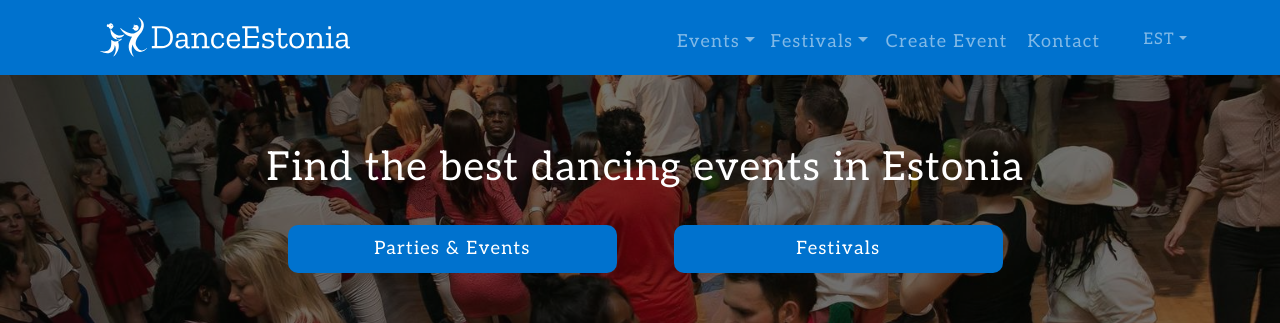
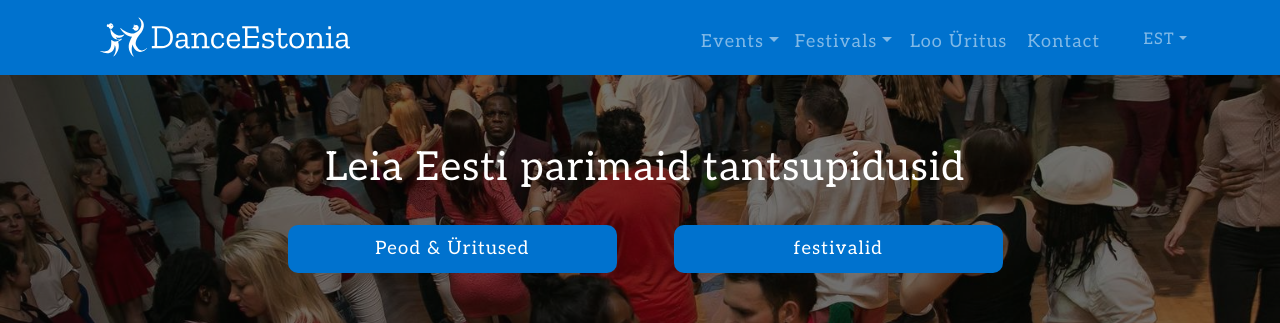
Before and after one commit to rrorrolfo/danceEstoniaClient, a React (Create React App) app in the folder client/: page /events in a window 1280 px wide. Shown: the top 323 px of the page. Built offline with nearby package versions, Linux system fonts and the light colour scheme; no server answers.

Commit message:
Added translations texts to header and jumbotron

```diff
--- a/client/src/components/header/index.jsx
+++ b/client/src/components/header/index.jsx
@@ -63,7 +63,7 @@ const Header = ({ translatedText, selectedLang, setLanguage }) => {
                     to="/events"
                     onClick={() => handleClick('events')}
                   >
-                    {translatedText.header.all}
+                    {translatedText.general.all}
                   </NavLink>
                 </li>
                 <li>
@@ -112,7 +112,7 @@ const Header = ({ translatedText, selectedLang, setLanguage }) => {
                     onClick={() => handleClick()}
                     to="/festivals"
                   >
-                    {translatedText.header.all}
+                    {translatedText.general.all}
                   </NavLink>
                 </li>
                 <li>
@@ -148,7 +148,7 @@ const Header = ({ translatedText, selectedLang, setLanguage }) => {
               Shop
             </NavLink> */}
             <NavLink to="/createEvent" className="main-nav-link">
-              Create Event
+              {translatedText.header.createEvent}
             </NavLink>
             <NavLink to="/contact" className="main-nav-link">
               {translatedText.header.contact}
--- a/client/src/components/jumbotron/index.jsx
+++ b/client/src/components/jumbotron/index.jsx
@@ -4,46 +4,30 @@ import { NavLink } from 'react-router-dom';
 import PropTypes from 'prop-types';
 import './jumbotron.css';
 
-const MainJumbotron = ({ category, match }) => {
-  /**
-   * @param string cat Category selected, one of ["events", "festivals"]
-   * @param string style dancing style selected
-   */
-  const displayTitle = (cat = null, style = null) => {
-    switch (cat) {
-      case 'events':
-        return `Find the best ${style} ${cat} in Estonia`;
-
-      case 'festivals':
-        return `Find the best ${style} ${cat} in Europe`;
-
-      default:
-        return `Find the best dancing ${category} in Estonia`;
-    }
-  };
+const MainJumbotron = ({ category, translatedText }) => {
   const simpleTitle = () =>
     category === 'events'
-      ? 'Find the best dancing events in Estonia'
-      : 'Find the best dancing festivals in Europe';
+      ? translatedText.jumbotron.titleEvents
+      : translatedText.jumbotron.titleFestivals;
   return (
     <Jumbotron className="main-jumbotron">
       <div className="overlay" />
       <Container className="welcoming-wrapper">
-        <h1 className="welcoming-title">
-          {match
-            ? displayTitle(category, match.params.category)
-            : simpleTitle()}
-        </h1>
+        <h1 className="welcoming-title">{simpleTitle()}</h1>
         <Nav
           activeKey={`/${category}}`}
           as="ul"
           className="justify-content-center"
         >
           <Nav.Item as="li" className="category-cta">
-            <NavLink to="/events">Parties & Events</NavLink>
+            <NavLink to="/events">
+              {translatedText.general.partiesandEvents}
+            </NavLink>
           </Nav.Item>
           <Nav.Item as="li" className="category-cta">
-            <NavLink to="/festivals">Festivals</NavLink>
+            <NavLink to="/festivals">
+              {translatedText.general.festivals}
+            </NavLink>
           </Nav.Item>
         </Nav>
       </Container>
@@ -52,11 +36,14 @@ const MainJumbotron = ({ category, match }) => {
 };
 
 Jumbotron.propTypes = {
-  category: PropTypes.oneOf(['events', 'festivals'])
+  category: PropTypes.oneOf(['events', 'festivals']),
+  // eslint-disable-next-line react/forbid-prop-types
+  translatedText: PropTypes.object
 };
 
 Jumbotron.defaultProps = {
-  category: null
+  category: null,
+  translatedText: {}
 };
 
 export default MainJumbotron;
--- a/client/src/routes/EventsRoutes.jsx
+++ b/client/src/routes/EventsRoutes.jsx
@@ -1,3 +1,4 @@
+/* eslint-disable react/forbid-prop-types */
 import React from 'react';
 import { Route, Switch, Redirect } from 'react-router-dom';
 import PropTypes from 'prop-types';
@@ -12,7 +13,8 @@ const EventsRoutes = ({
   eventError,
   resetErrors,
   toggleLoader,
-  updateLoaderText
+  updateLoaderText,
+  translatedText
 }) => {
   return (
     <Switch>
@@ -21,7 +23,7 @@ const EventsRoutes = ({
         exact
         render={({ match }) => (
           <React.Fragment>
-            <MainJumbotron category="events" />
+            <MainJumbotron category="events" translatedText={translatedText} />
             <ResultsContainer
               topLevelMatch={match}
               category="events"
@@ -37,7 +39,11 @@ const EventsRoutes = ({
         exact
         render={({ match }) => (
           <React.Fragment>
-            <MainJumbotron category="events" match={match} />
+            <MainJumbotron
+              category="events"
+              match={match}
+              translatedText={translatedText}
+            />
             <ResultsContainer
               topLevelMatch={match}
               category="events"
@@ -73,18 +79,18 @@ const EventsRoutes = ({
 
 EventsRoutes.propTypes = {
   fetchSingleEvent: PropTypes.func.isRequired,
-  // eslint-disable-next-line react/forbid-prop-types
   singleEvent: PropTypes.object,
-  // eslint-disable-next-line react/forbid-prop-types
   eventError: PropTypes.object,
   resetErrors: PropTypes.func.isRequired,
-  toggleLoader: PropTypes.func
+  toggleLoader: PropTypes.func,
+  translatedText: PropTypes.object
 };
 
 EventsRoutes.defaultProps = {
   singleEvent: null,
   eventError: { status: 0 },
-  toggleLoader: null
+  toggleLoader: null,
+  translatedText: {}
 };
 
 export default EventsRoutes;
--- a/client/src/routes/FestivalsRoutes.jsx
+++ b/client/src/routes/FestivalsRoutes.jsx
@@ -1,3 +1,4 @@
+/* eslint-disable react/forbid-prop-types */
 import React from 'react';
 import { Route, Switch, Redirect } from 'react-router-dom';
 import PropTypes from 'prop-types';
@@ -12,7 +13,8 @@ const FestivalsRoutes = ({
   festivalError,
   resetFestivalsErrors,
   toggleLoader,
-  updateLoaderText
+  updateLoaderText,
+  translatedText
 }) => {
   return (
     <Switch>
@@ -21,7 +23,10 @@ const FestivalsRoutes = ({
         exact
         render={({ match }) => (
           <React.Fragment>
-            <MainJumbotron category="festivals" />
+            <MainJumbotron
+              category="festivals"
+              translatedText={translatedText}
+            />
             <ResultsContainer
               match={match}
               category="festivals"
@@ -37,7 +42,11 @@ const FestivalsRoutes = ({
         exact
         render={({ match }) => (
           <React.Fragment>
-            <MainJumbotron category="festivals" match={match} />
+            <MainJumbotron
+              category="festivals"
+              match={match}
+              translatedText={translatedText}
+            />
             <ResultsContainer
               match={match}
               category="festivals"
@@ -74,18 +83,18 @@ const FestivalsRoutes = ({
 
 FestivalsRoutes.propTypes = {
   fetchSingleFestival: PropTypes.func.isRequired,
-  // eslint-disable-next-line react/forbid-prop-types
   singleFestival: PropTypes.object,
-  // eslint-disable-next-line react/forbid-prop-types
   festivalError: PropTypes.object,
   resetFestivalsErrors: PropTypes.func.isRequired,
-  toggleLoader: PropTypes.func
+  toggleLoader: PropTypes.func,
+  translatedText: PropTypes.object
 };
 
 FestivalsRoutes.defaultProps = {
   singleFestival: null,
   festivalError: { status: 0 },
-  toggleLoader: null
+  toggleLoader: null,
+  translatedText: {}
 };
 
 export default FestivalsRoutes;
```
